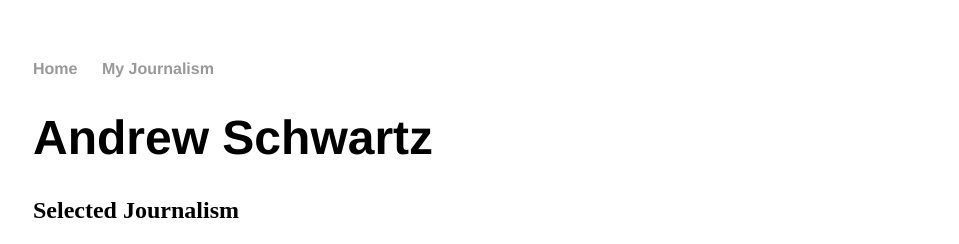
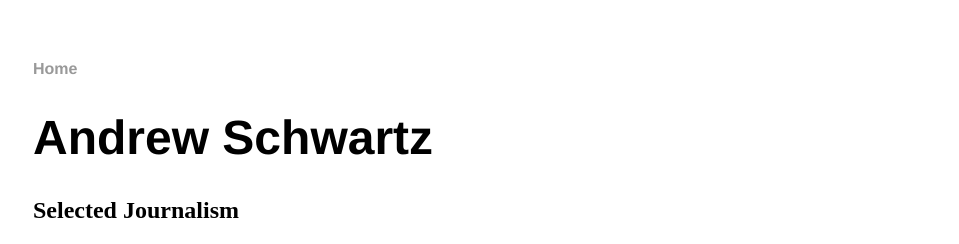
Before and after one commit to aonschwartz/aonschwartz.github.io, a Jekyll site: the page built from index.html, in a window 1280 px wide. Shown: the top 244 px of the page, without its empty margins (159-1118 px from the left). Built offline with Jekyll 4.4.1, drawn with Linux system fonts in a browser that asks for light colours.

Commit message:
Update default.html

```diff
--- a/_layouts/default.html
+++ b/_layouts/default.html
@@ -9,7 +9,6 @@
 			<nav>
 	    		<ul>
 	        		<li><a href="/">Home</a></li>
-	        		<li><a href="/blog">My Journalism</a></li>
 	    		</ul>
 			</nav>
 			<div class="container">
```
